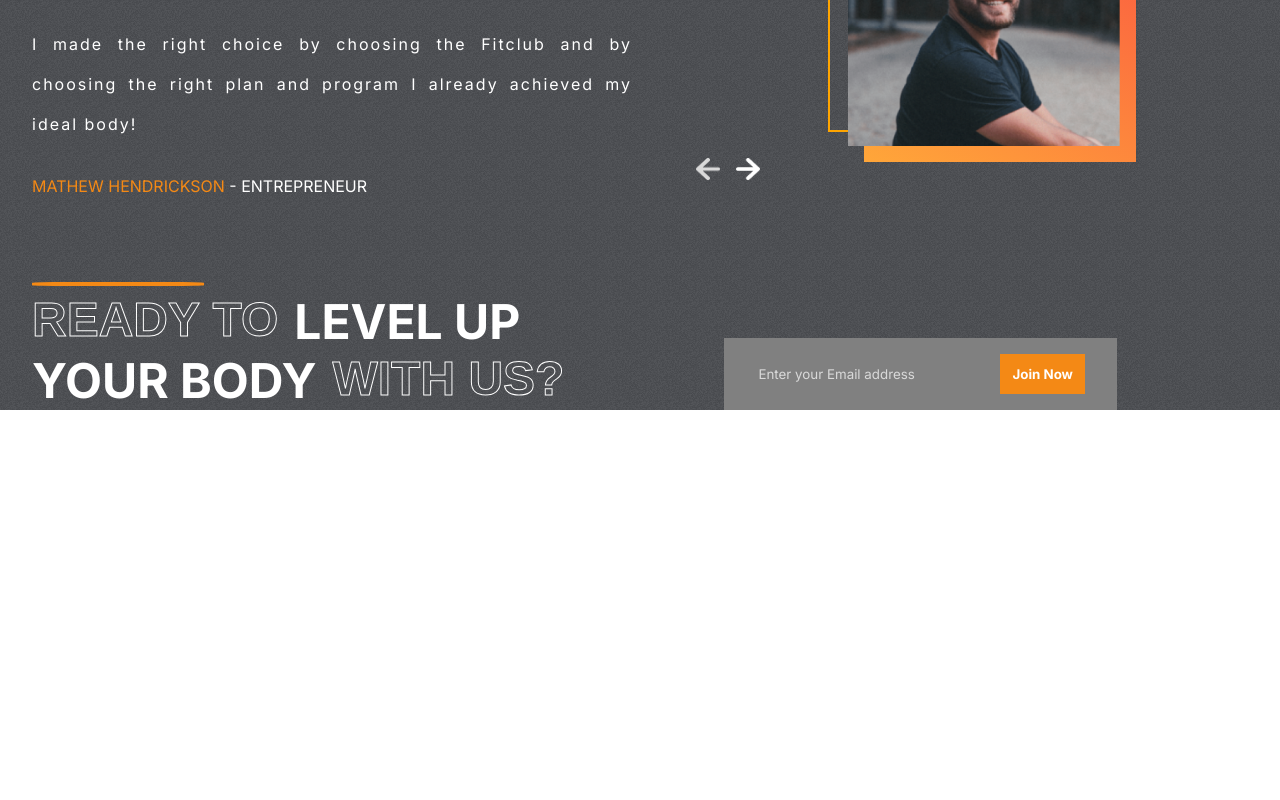
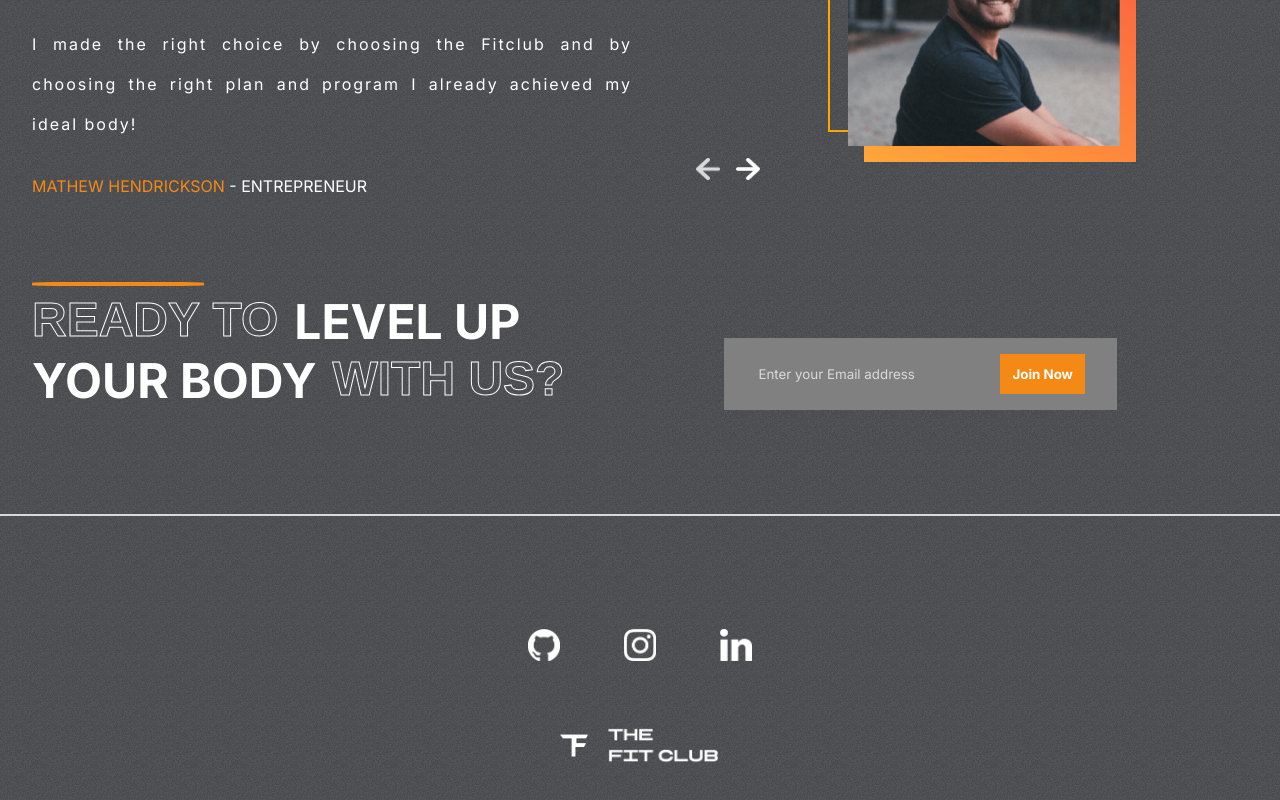
Before and after one commit to murataktas61/gymweb, a React (Create React App) app: page / in a window 1280 px wide. Shown: the part 2734-3534 px from the top of the page. Before the commit the page ends 3144 px from the top, so only its background shows below. Built offline with nearby package versions, Linux system fonts and the light colour scheme.

Commit message:
footer section add

```diff
--- a/src/App.js
+++ b/src/App.js
@@ -1,4 +1,5 @@
 import './App.css';
+import Footer from './components/Footer/Footer';
 import Hero from './components/Hero/Hero';
 import Join from './components/Join/Join';
 import Plans from './components/Plans/Plans';
@@ -14,6 +15,7 @@
          <Plans/>
          <Testimonials/>
          <Join/>
+         <Footer/>
     </div>
   );
 }
--- /dev/null
+++ b/src/components/Footer/Footer.css
@@ -0,0 +1,27 @@
+.Footer-container{
+    position: relative;
+}
+.Footer-container>hr{
+    border:1px solid var(--lightgray)
+}
+.footer{
+    padding: 1rem 2rem;
+    display: flex;
+    flex-direction: column;
+    gap:4rem;
+    align-items: center;
+    justify-content: center;
+    height: 20rem;
+}
+.social-links{
+    display: flex;
+    gap: 4rem;
+}
+.social-links > img{
+    width: 2rem;
+    height: 2rem;
+    cursor: pointer;
+}
+.logo-f>img{
+    width: 10rem;
+}
--- /dev/null
+++ b/src/components/Footer/Footer.jsx
@@ -0,0 +1,25 @@
+import React from 'react'
+import './Footer.css'
+import Github from '../../assets/github.png'
+import Instagram from '../../assets/instagram.png'
+import LinkedIn from '../../assets/linkedin.png'
+import Logo from '../../assets/logo.png'
+const Footer = () => {
+  return (
+    <div className='Footer-container'>
+      <hr/>
+      <div className='footer'>
+        <div className='social-links'>
+            <img src={Github} alt='' />
+            <img src={Instagram} alt='' />
+            <img src={LinkedIn} alt='' />
+        </div>
+        <div className='logo-f'>
+            <img src={Logo} alt=""/>
+        </div>
+      </div>
+    </div>
+  )
+}
+
+export default Footer
```
